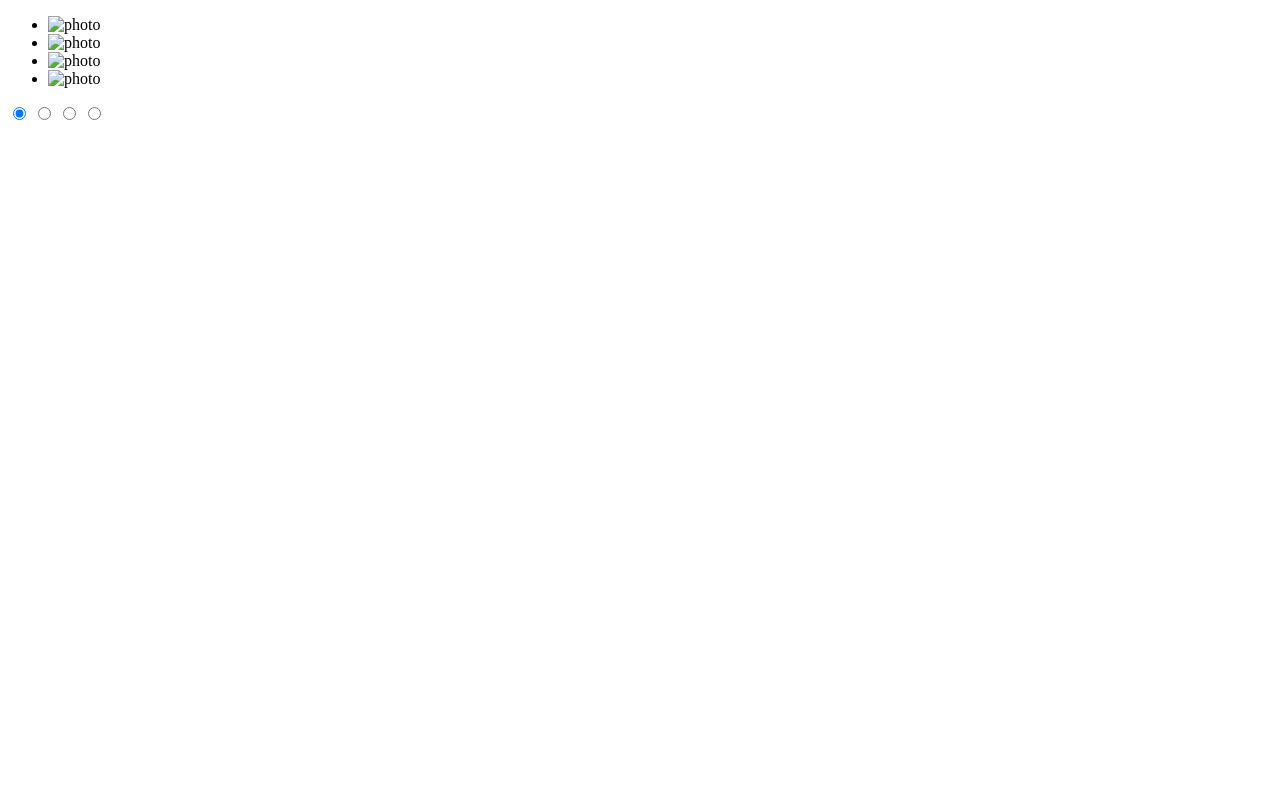
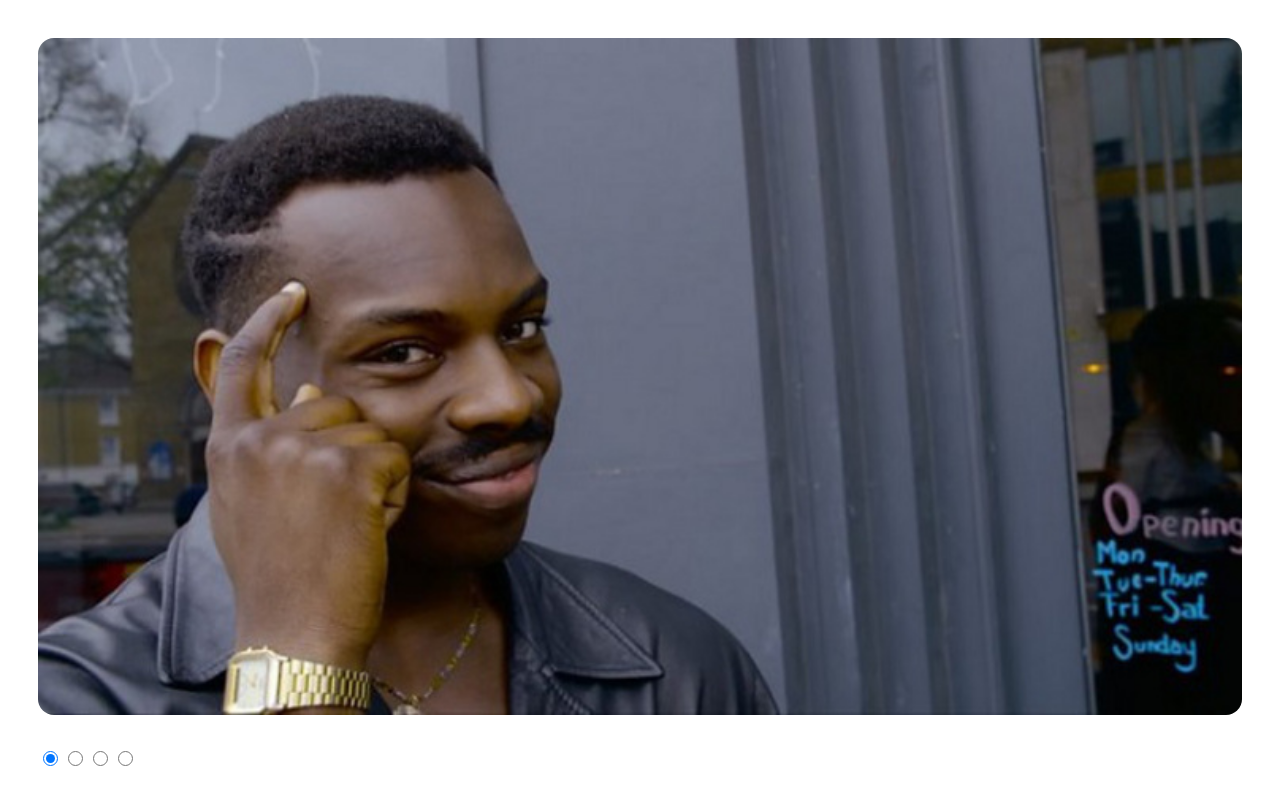
Before and after one commit to ilyha1003/cssMemeSlider, a plain HTML site: page cssMemeSlider/index.html in a window 1280 px wide. Drawn offline with Linux system fonts and the light colour scheme.

Commit message:
feat: add reset css file and add some styles and pictures for meme slider (Sat, Sep 14, 2024 9:43:03 PM)

```diff
--- a/cssMemeSlider/index.html
+++ b/cssMemeSlider/index.html
@@ -4,29 +4,31 @@
     <meta charset="UTF-8">
     <meta name="viewport" content="width=device-width, initial-scale=1.0">
     <title>Css Meme Slider</title>
+    <link rel="stylesheet" href="./src/styles/reset.css">
+    <link rel="stylesheet" href="./src/styles/style.css">
 </head>
 <body>
     <div class="slider-container">
-        <ul class="slider-wrapper">
-            <li class="slide">
-                <img src="" alt="photo">
-            </li>
-            <li class="slide">
-                <img src="" alt="photo">
-            </li>
-            <li class="slide">
-                <img src="" alt="photo">
-            </li>
-            <li class="slide">
-                <img src="" alt="photo">
-            </li>
-        </ul>
         <div class="slider-radio">
             <input type="radio" class="radio-button" name="slider" value="1" checked>
             <input type="radio" class="radio-button" name="slider" value="2">
             <input type="radio" class="radio-button" name="slider" value="3">
             <input type="radio" class="radio-button" name="slider" value="4">
         </div>
+        <ul class="slider-wrapper">
+            <li class="slide">
+                <img src="./src/img/42b470c54225caa78f416fe075eb2ecc_250x0_650.365.0.0.jpg" alt="photo">
+            </li>
+            <li class="slide">
+                <img src="./src/img/552adf65ce25626b8a294da77241756f.jpg" alt="photo">
+            </li>
+            <li class="slide">
+                <img src="./src/img/scale_1200.jpg" alt="photo">
+            </li>
+            <li class="slide">
+                <img src="./src/img/смех-джеймсона.jpg" alt="photo">
+            </li>
+        </ul>
     </div>
 </body>
 </html>
--- /dev/null
+++ b/cssMemeSlider/src/styles/reset.css
@@ -0,0 +1,55 @@
+*,
+*::before,
+*::after {
+  box-sizing: border-box;
+}
+
+ul,
+ol {
+  padding: 0;
+}
+
+body,
+h1,
+h2,
+h3,
+h4,
+p,
+ul,
+ol,
+li,
+figure,
+figcaption,
+blockquote,
+dl,
+dd {
+  margin: 0;
+}
+
+body {
+  min-height: 100vh;
+  scroll-behavior: smooth;
+  text-rendering: optimizeSpeed;
+}
+
+ul, ol {
+  list-style: none;
+  margin: 0;
+  padding: 0;
+}
+
+a {
+ text-decoration: none;
+}
+
+img {
+  max-width: 100%;
+  display: block;
+}
+
+input,
+button,
+textarea,
+select {
+  font: inherit;
+}
--- /dev/null
+++ b/cssMemeSlider/src/styles/style.css
@@ -0,0 +1,40 @@
+.slider-container {
+    position: relative;
+    width: 94%;
+    margin: 3% auto 0;
+    overflow: hidden;
+    display: flex;
+    flex-direction: column;
+}
+
+.slider-wrapper {
+    display: flex;
+    transition: transform 0.5s ease-in-out;
+}
+
+.slide {
+    flex: 0 0 100%;
+    box-sizing: border-box;
+    display: flex;
+    border-radius: 1em;
+    overflow: hidden;
+}
+
+.slide img {
+    width: 100%;
+    box-sizing: border-box;
+}
+
+.slider-radio {
+    display: flex;
+    margin-top: 3%;
+    order: 2;
+}
+
+.radio-button {
+    width: 15px;
+    height: 15px;
+    border-radius: 50%;
+    margin: 0 5px;
+    cursor: pointer;
+}
```
Also changed, not shown: cssMemeSlider/src/img/42b470c54225caa78f416fe075eb2ecc_250x0_650.365.0.0.jpg (added), cssMemeSlider/src/img/552adf65ce25626b8a294da77241756f.jpg (added), cssMemeSlider/src/img/scale_1200.jpg (added), cssMemeSlider/src/img/смех-джеймсона.jpg (added).
